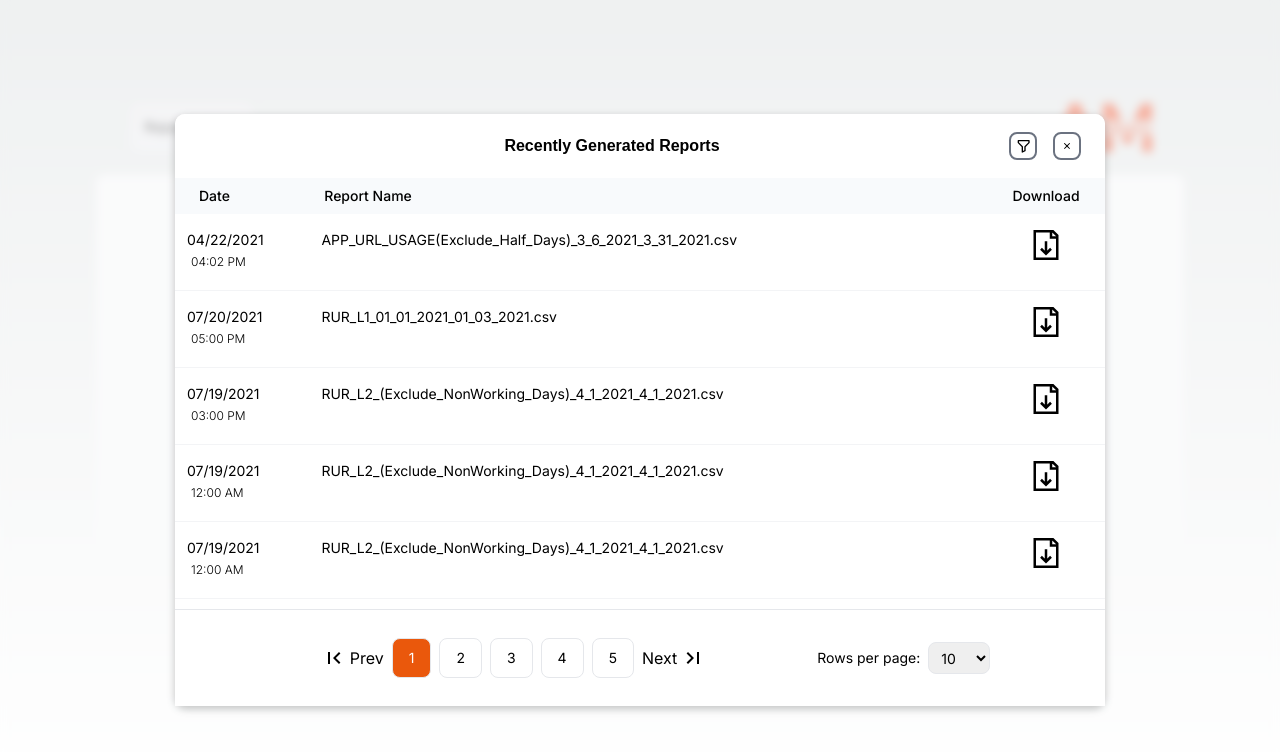
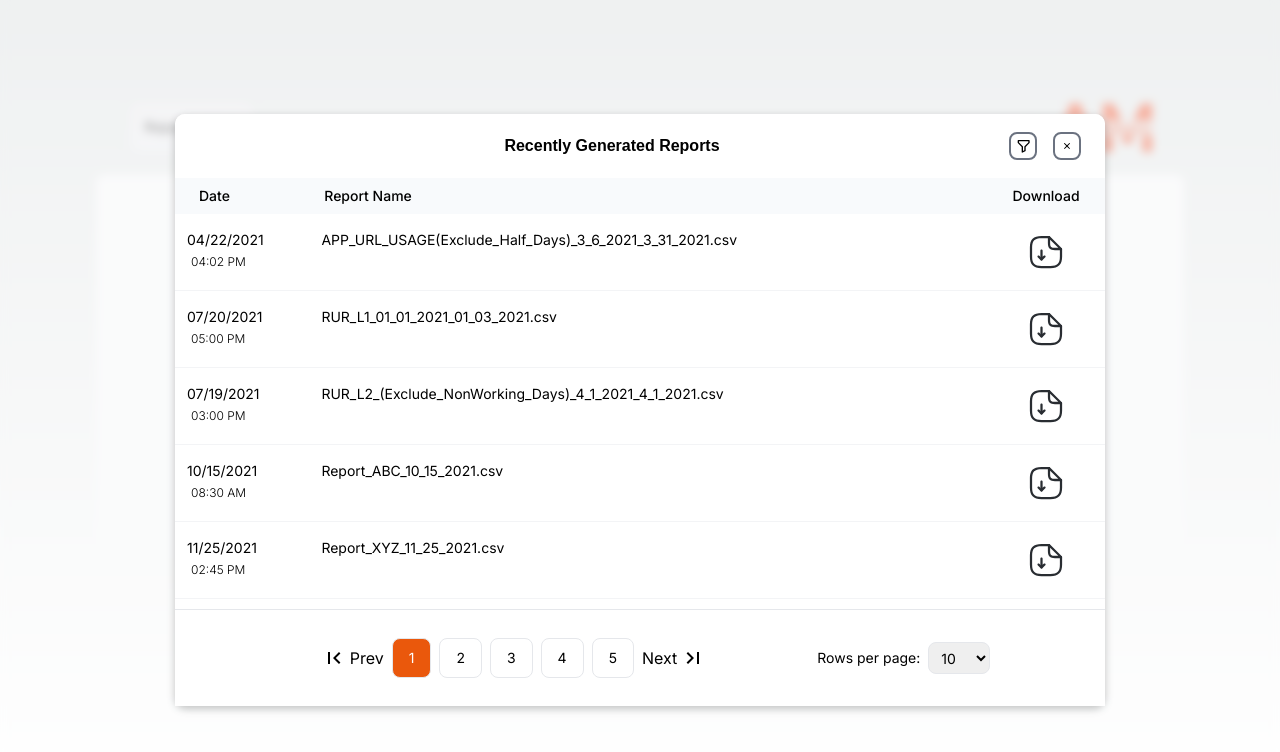
Before and after one commit to AbbasMahdavi021/Report-List, a Next.js app: page / in a window 1280 px wide. Both pictures are taken after a click on the button "View Latest Reports". Shown: the top 752 px of the page. Built offline with nearby package versions, Linux system fonts and the light colour scheme.

Commit message:
Change download icon

```diff
--- a/src/components/reports/ReportCard.jsx
+++ b/src/components/reports/ReportCard.jsx
@@ -1,4 +1,4 @@
-import { GrDocumentDownload } from "react-icons/gr";
+import { TbFileDownload } from "react-icons/tb";
 
 const ReportCard = ({ date, reportName, index }) => {
   const formattedDate = new Date(date).toLocaleDateString("en-US", {
@@ -23,8 +23,8 @@ const ReportCard = ({ date, reportName, index }) => {
       <div className=" w-3/4 overflow-hidden">
         <div className="mx-1  truncate">{reportName}</div>
       </div>
-      <div className="flex justify-center w-24 mx-1 text-3xl">
-        <GrDocumentDownload />
+      <div className="flex justify-center w-24 mx-1 text-2xl">
+        <img className="w-9" src="/document-download.svg" alt="download" />
       </div>
       <div className="flex justify-start"></div>
     </div>
--- a/src/constants/dummyReports.js
+++ b/src/constants/dummyReports.js
@@ -12,232 +12,176 @@ const dummyData = [
     reportName: "RUR_L2_(Exclude_NonWorking_Days)_4_1_2021_4_1_2021.csv",
   },
   {
-    datetime: "2021-07-19T00:00:00",
-    reportName: "RUR_L2_(Exclude_NonWorking_Days)_4_1_2021_4_1_2021.csv",
+    datetime: "2021-10-15T08:30:00",
+    reportName: "Report_ABC_10_15_2021.csv",
   },
   {
-    datetime: "2021-07-19T00:00:00",
-    reportName: "RUR_L2_(Exclude_NonWorking_Days)_4_1_2021_4_1_2021.csv",
+    datetime: "2021-11-25T14:45:00",
+    reportName: "Report_XYZ_11_25_2021.csv",
   },
   {
-    datetime: "2021-07-19T00:00:00",
-    reportName: "RUR_L2_(Exclude_NonWorking_Days)_4_1_2021_4_1_2021.csv",
+    datetime: "2021-12-05T20:20:00",
+    reportName: "Report_PQR_12_05_2021.csv",
   },
   {
-    datetime: "2021-07-19T00:00:00",
-    reportName: "RUR_L2_(Exclude_NonWorking_Days)_4_1_2021_4_1_2021.csv",
+    datetime: "2022-01-10T09:15:00",
+    reportName: "Report_123_01_10_2022.csv",
   },
   {
-    datetime: "2021-07-19T00:00:00",
-    reportName: "RUR_L2_(Exclude_NonWorking_Days)_4_1_2021_4_1_2021.csv",
+    datetime: "2022-02-15T11:30:00",
+    reportName: "Report_ABC_02_15_2022.csv",
   },
   {
-    datetime: "2021-07-19T00:00:00",
-    reportName: "RUR_L2_(Exclude_NonWorking_Days)_4_1_2021_4_1_2021.csv",
+    datetime: "2022-03-20T13:45:00",
+    reportName: "Report_XYZ_03_20_2022.csv",
   },
   {
-    datetime: "2021-07-19T00:00:00",
-    reportName: "RUR_L2_(Exclude_NonWorking_Days)_4_1_2021_4_1_2021.csv",
+    datetime: "2024-04-20T08:30:00",
+    reportName: "Financial_Report_04_20_2024.pdf",
   },
   {
-    datetime: "2021-07-19T00:00:00",
-    reportName: "RUR_L2_(Exclude_NonWorking_Days)_4_1_2021_4_1_2021.csv",
+    datetime: "2024-04-21T14:45:00",
+    reportName: "Sales_Report_04_21_2024.xlsx",
   },
   {
-    datetime: "2021-07-19T00:00:00",
-    reportName: "RUR_L2_(Exclude_NonWorking_Days)_4_1_2021_4_1_2021.csv",
+    datetime: "2024-04-22T20:20:00",
+    reportName: "Marketing_Report_04_22_2024.docx",
   },
   {
-    datetime: "2021-04-22T16:02:00",
-    reportName: "APP_URL_USAGE(Exclude_Half_Days)_3_6_2021_3_31_2021.csv",
+    datetime: "2024-04-23T09:15:00",
+    reportName: "Inventory_Report_04_23_2024.csv",
   },
   {
-    datetime: "2021-07-20T00:00:00",
-    reportName: "RUR_L1_01_01_2021_01_03_2021.csv",
+    datetime: "2024-04-24T11:30:00",
+    reportName: "Customer_Service_Report_04_24_2024.txt",
   },
   {
-    datetime: "2021-07-19T00:00:00",
-    reportName: "RUR_L2_(Exclude_NonWorking_Days)_4_1_2021_4_1_2021.csv",
+    datetime: "2024-04-25T16:00:00",
+    reportName: "Production_Report_04_25_2024.xls",
   },
   {
-    datetime: "2021-07-19T00:00:00",
-    reportName: "RUR_L2_(Exclude_NonWorking_Days)_4_1_2021_4_1_2021.csv",
+    datetime: "2024-04-26T10:45:00",
+    reportName: "Quality_Control_Report_04_26_2024.json",
   },
   {
-    datetime: "2021-07-19T00:00:00",
-    reportName: "RUR_L2_(Exclude_NonWorking_Days)_4_1_2021_4_1_2021.csv",
+    datetime: "2024-04-27T12:20:00",
+    reportName: "Human_Resources_Report_04_27_2024.pdf",
   },
   {
-    datetime: "2021-07-19T00:00:00",
-    reportName: "RUR_L2_(Exclude_NonWorking_Days)_4_1_2021_4_1_2021.csv",
+    datetime: "2024-04-28T09:00:00",
+    reportName: "Logistics_Report_04_28_2024.xlsx",
   },
   {
-    datetime: "2021-07-19T00:00:00",
-    reportName: "RUR_L2_(Exclude_NonWorking_Days)_4_1_2021_4_1_2021.csv",
+    datetime: "2024-04-29T13:15:00",
+    reportName: "Customer_Feedback_Report_04_29_2024.docx",
   },
   {
-    datetime: "2021-07-19T00:00:00",
-    reportName: "RUR_L2_(Exclude_NonWorking_Days)_4_1_2021_4_1_2021.csv",
+    datetime: "2024-04-30T15:30:00",
+    reportName: "Expense_Report_04_30_2024.csv",
   },
   {
-    datetime: "2021-07-19T00:00:00",
-    reportName: "RUR_L2_(Exclude_NonWorking_Days)_4_1_2021_4_1_2021.csv",
+    datetime: "2024-05-01T17:45:00",
+    reportName: "Profit_Loss_Report_05_01_2024.txt",
   },
   {
-    datetime: "2021-07-19T00:00:00",
-    reportName: "RUR_L2_(Exclude_NonWorking_Days)_4_1_2021_4_1_2021.csv",
+    datetime: "2024-05-02T08:30:00",
+    reportName: "Budget_Report_05_02_2024.xls",
   },
   {
-    datetime: "2021-07-19T00:00:00",
-    reportName: "RUR_L2_(Exclude_NonWorking_Days)_4_1_2021_4_1_2021.csv",
+    datetime: "2024-05-03T14:00:00",
+    reportName: "Risk_Management_Report_05_03_2024.json",
   },
   {
-    datetime: "2021-07-19T00:00:00",
-    reportName: "RUR_L2_(Exclude_NonWorking_Days)_4_1_2021_4_1_2021.csv",
+    datetime: "2024-05-04T11:15:00",
+    reportName: "Sustainability_Report_05_04_2024.pdf",
   },
   {
-    datetime: "2021-04-22T16:02:00",
-    reportName: "APP_URL_USAGE(Exclude_Half_Days)_3_6_2021_3_31_2021.csv",
+    datetime: "2024-05-05T09:30:00",
+    reportName: "Training_Report_05_05_2024.docx",
   },
   {
-    datetime: "2021-07-20T00:00:00",
-    reportName: "RUR_L1_01_01_2021_01_03_2021.csv",
+    datetime: "2024-05-06T12:00:00",
+    reportName: "Compliance_Report_05_06_2024.csv",
   },
   {
-    datetime: "2021-07-19T00:00:00",
-    reportName: "RUR_L2_(Exclude_NonWorking_Days)_4_1_2021_4_1_2021.csv",
+    datetime: "2024-05-07T10:45:00",
+    reportName: "IT_Report_05_07_2024.txt",
   },
   {
-    datetime: "2021-07-19T00:00:00",
-    reportName: "RUR_L2_(Exclude_NonWorking_Days)_4_1_2021_4_1_2021.csv",
+    datetime: "2024-05-08T15:20:00",
+    reportName: "Sales_Forecast_Report_05_08_2024.xlsx",
   },
   {
-    datetime: "2021-07-19T00:00:00",
-    reportName: "RUR_L2_(Exclude_NonWorking_Days)_4_1_2021_4_1_2021.csv",
+    datetime: "2024-05-09T17:00:00",
+    reportName: "Customer_Satisfaction_Report_05_09_2024.docx",
   },
   {
-    datetime: "2021-07-19T00:00:00",
-    reportName: "RUR_L2_(Exclude_NonWorking_Days)_4_1_2021_4_1_2021.csv",
+    datetime: "2024-05-10T08:15:00",
+    reportName: "Productivity_Report_05_10_2024.pdf",
   },
   {
-    datetime: "2021-07-19T00:00:00",
-    reportName: "RUR_L2_(Exclude_NonWorking_Days)_4_1_2021_4_1_2021.csv",
+    datetime: "2024-05-11T14:30:00",
+    reportName: "Market_Analysis_Report_05_11_2024.csv",
   },
   {
-    datetime: "2021-07-19T00:00:00",
-    reportName: "RUR_L2_(Exclude_NonWorking_Days)_4_1_2021_4_1_2021.csv",
+    datetime: "2024-05-12T09:45:00",
+    reportName: "Innovation_Report_05_12_2024.docx",
   },
   {
-    datetime: "2021-07-19T00:00:00",
-    reportName: "RUR_L2_(Exclude_NonWorking_Days)_4_1_2021_4_1_2021.csv",
+    datetime: "2024-05-13T11:00:00",
+    reportName: "Supply_Chain_Report_05_13_2024.xls",
   },
   {
-    datetime: "2021-07-19T00:00:00",
-    reportName: "RUR_L2_(Exclude_NonWorking_Days)_4_1_2021_4_1_2021.csv",
+    datetime: "2024-05-14T12:45:00",
+    reportName: "Security_Report_05_14_2024.txt",
   },
   {
-    datetime: "2021-07-19T00:00:00",
-    reportName: "RUR_L2_(Exclude_NonWorking_Days)_4_1_2021_4_1_2021.csv",
+    datetime: "2024-05-15T16:30:00",
+    reportName: "Project_Management_Report_05_15_2024.pdf",
   },
   {
-    datetime: "2021-07-19T00:00:00",
-    reportName: "RUR_L2_(Exclude_NonWorking_Days)_4_1_2021_4_1_2021.csv",
+    datetime: "2024-05-16T08:30:00",
+    reportName: "Audit_Report_05_16_2024.xlsx",
   },
   {
-    datetime: "2021-04-22T16:02:00",
-    reportName: "APP_URL_USAGE(Exclude_Half_Days)_3_6_2021_3_31_2021.csv",
+    datetime: "2024-05-17T14:45:00",
+    reportName: "Customer_Trends_Report_05_17_2024.docx",
   },
   {
-    datetime: "2021-07-20T00:00:00",
-    reportName: "RUR_L1_01_01_2021_01_03_2021.csv",
+    datetime: "2024-05-18T20:20:00",
+    reportName: "Employee_Performance_Report_05_18_2024.csv",
   },
   {
-    datetime: "2021-07-19T00:00:00",
-    reportName: "RUR_L2_(Exclude_NonWorking_Days)_4_1_2021_4_1_2021.csv",
+    datetime: "2024-05-19T09:15:00",
+    reportName: "Inventory_Optimization_Report_05_19_2024.txt",
   },
   {
-    datetime: "2021-07-19T00:00:00",
-    reportName: "RUR_L2_(Exclude_NonWorking_Days)_4_1_2021_4_1_2021.csv",
+    datetime: "2024-05-20T11:30:00",
+    reportName: "Competitor_Analysis_Report_05_20_2024.xlsx",
   },
   {
-    datetime: "2021-07-19T00:00:00",
-    reportName: "RUR_L2_(Exclude_NonWorking_Days)_4_1_2021_4_1_2021.csv",
+    datetime: "2024-05-21T16:00:00",
+    reportName: "Quality_Assurance_Report_05_21_2024.docx",
   },
   {
-    datetime: "2021-07-19T00:00:00",
-    reportName: "RUR_L2_(Exclude_NonWorking_Days)_4_1_2021_4_1_2021.csv",
+    datetime: "2024-05-22T10:45:00",
+    reportName: "Financial_Planning_Report_05_22_2024.csv",
   },
   {
-    datetime: "2021-07-19T00:00:00",
-    reportName: "RUR_L2_(Exclude_NonWorking_Days)_4_1_2021_4_1_2021.csv",
+    datetime: "2024-05-23T12:20:00",
+    reportName: "Marketing_Strategy_Report_05_23_2024.xls",
   },
   {
-    datetime: "2021-07-19T00:00:00",
-    reportName: "RUR_L2_(Exclude_NonWorking_Days)_4_1_2021_4_1_2021.csv",
+    datetime: "2024-05-24T09:00:00",
+    reportName: "Business_Development_Report_05_24_2024.txt",
   },
   {
-    datetime: "2021-07-19T00:00:00",
-    reportName: "RUR_L2_(Exclude_NonWorking_Days)_4_1_2021_4_1_2021.csv",
+    datetime: "2024-05-25T13:15:00",
+    reportName: "Customer_Retention_Report_05_25_2024.pdf",
   },
   {
-    datetime: "2021-07-19T00:00:00",
-    reportName: "RUR_L2_(Exclude_NonWorking_Days)_4_1_2021_4_1_2021.csv",
-  },
-  {
-    datetime: "2021-07-19T00:00:00",
-    reportName: "RUR_L2_(Exclude_NonWorking_Days)_4_1_2021_4_1_2021.csv",
-  },
-  {
-    datetime: "2021-07-19T00:00:00",
-    reportName: "RUR_L2_(Exclude_NonWorking_Days)_4_1_2021_4_1_2021.csv",
-  },
-  {
-    datetime: "2021-04-22T16:02:00",
-    reportName: "APP_URL_USAGE(Exclude_Half_Days)_3_6_2021_3_31_2021.csv",
-  },
-  {
-    datetime: "2021-07-20T00:00:00",
-    reportName: "RUR_L1_01_01_2021_01_03_2021.csv",
-  },
-  {
-    datetime: "2021-07-19T00:00:00",
-    reportName: "RUR_L2_(Exclude_NonWorking_Days)_4_1_2021_4_1_2021.csv",
-  },
-  {
-    datetime: "2021-07-19T00:00:00",
-    reportName: "RUR_L2_(Exclude_NonWorking_Days)_4_1_2021_4_1_2021.csv",
-  },
-  {
-    datetime: "2021-07-19T00:00:00",
-    reportName: "RUR_L2_(Exclude_NonWorking_Days)_4_1_2021_4_1_2021.csv",
-  },
-  {
-    datetime: "2021-07-19T00:00:00",
-    reportName: "RUR_L2_(Exclude_NonWorking_Days)_4_1_2021_4_1_2021.csv",
-  },
-  {
-    datetime: "2021-07-19T00:00:00",
-    reportName: "RUR_L2_(Exclude_NonWorking_Days)_4_1_2021_4_1_2021.csv",
-  },
-  {
-    datetime: "2021-07-19T00:00:00",
-    reportName: "RUR_L2_(Exclude_NonWorking_Days)_4_1_2021_4_1_2021.csv",
-  },
-  {
-    datetime: "2021-07-19T00:00:00",
-    reportName: "RUR_L2_(Exclude_NonWorking_Days)_4_1_2021_4_1_2021.csv",
-  },
-  {
-    datetime: "2021-07-19T00:00:00",
-    reportName: "RUR_L2_(Exclude_NonWorking_Days)_4_1_2021_4_1_2021.csv",
-  },
-  {
-    datetime: "2021-07-19T00:00:00",
-    reportName: "RUR_L2_(Exclude_NonWorking_Days)_4_1_2021_4_1_2021.csv",
-  },
-  {
-    datetime: "2021-07-19T00:00:00",
-    reportName: "RUR_L2_(Exclude_NonWorking_Days)_4_1_2021_4_1_2021.csv",
+    datetime: "2024-05-26T15:30:00",
+    reportName: "Sales_Performance_Report_05_26_2024.xlsx",
   },
 ];
 
```
Also changed, not shown: public/document-download.svg (added).
